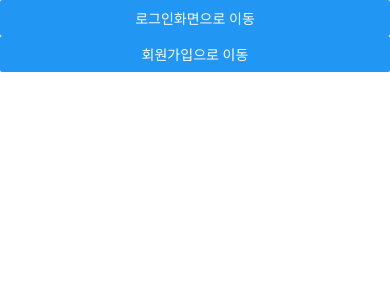
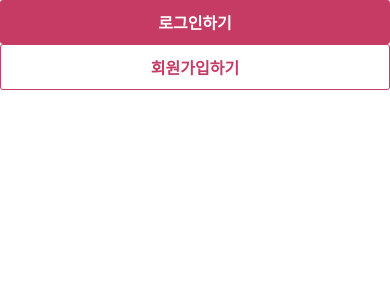
Before and after one commit to Icyeong/MatZip, a React Native app in the folder front/: screen / in a window 390 px wide. Shown: the top 300 px of the page. Built offline with nearby package versions, Linux system fonts and the light colour scheme.

Commit message:
feature: Button 공통 컴포넌트 구현

```diff
--- /dev/null
+++ b/front/src/components/CustomButton.tsx
@@ -0,0 +1,83 @@
+import React from 'react';
+import {
+  Pressable,
+  StyleSheet,
+  Text,
+  PressableProps,
+  Dimensions,
+} from 'react-native';
+import {colors} from '../constants';
+
+interface CustomButtonProps extends PressableProps {
+  label: string;
+  variant?: 'filled' | 'outlined';
+  size?: 'large' | 'medium';
+  inValid?: boolean;
+}
+
+const deviceHeight = Dimensions.get('screen').height;
+
+function CustomButton({
+  label,
+  variant = 'filled',
+  size = 'large',
+  inValid = false,
+  ...props
+}: CustomButtonProps) {
+  return (
+    <Pressable
+      disabled={inValid}
+      style={({pressed}) => [
+        styles.container,
+        styles[size],
+        pressed ? styles[`${variant}Pressed`] : styles[variant],
+        inValid && styles.inValid,
+      ]}
+      {...props}>
+      <Text style={[styles.text, styles[`${variant}Text`]]}>{label}</Text>
+    </Pressable>
+  );
+}
+
+const styles = StyleSheet.create({
+  container: {
+    borderRadius: 3,
+    justifyContent: 'center',
+  },
+  inValid: {opacity: 0.5},
+  filled: {
+    backgroundColor: colors.PINK_700,
+  },
+  outlined: {
+    borderColor: colors.PINK_700,
+    borderWidth: 1,
+  },
+  filledPressed: {
+    backgroundColor: colors.PINK_500,
+  },
+  outlinedPressed: {
+    borderColor: colors.PINK_700,
+    borderWidth: 1,
+    opacity: 0.5,
+  },
+  large: {
+    width: '100%',
+    paddingVertical: deviceHeight > 700 ? 15 : 10,
+    alignItems: 'center',
+    justifyContent: 'center',
+  },
+  medium: {
+    width: '50%',
+    paddingVertical: deviceHeight > 700 ? 12 : 8,
+    alignItems: 'center',
+    justifyContent: 'center',
+  },
+  text: {
+    fontSize: 16,
+    fontWeight: '700',
+  },
+  filledText: {color: colors.WHITE},
+  outlinedText: {color: colors.PINK_700},
+});
+
+export default CustomButton;
--- /dev/null
+++ b/front/src/constants/colors.ts
@@ -0,0 +1,7 @@
+const colors = {
+  WHITE: '#FFF',
+  PINK_500: '#BF5C79',
+  PINK_700: '#C63B64',
+};
+
+export {colors};
--- a/front/src/constants/index.ts
+++ b/front/src/constants/index.ts
@@ -1,7 +1,2 @@
-const authNavigations = {
-  AUTH_HOME: 'AuthHome',
-  LOGIN: 'Login',
-  SIGNUP: 'Signup',
-} as const;
-
-export {authNavigations};
+export * from './colors';
+export * from './navigations';
--- /dev/null
+++ b/front/src/constants/navigations.ts
@@ -0,0 +1,7 @@
+const authNavigations = {
+  AUTH_HOME: 'AuthHome',
+  LOGIN: 'Login',
+  SIGNUP: 'Signup',
+} as const;
+
+export {authNavigations};
--- a/front/src/screens/auth/AuthHomeScreen.tsx
+++ b/front/src/screens/auth/AuthHomeScreen.tsx
@@ -1,7 +1,8 @@
 import {StackScreenProps} from '@react-navigation/stack';
-import {Button, SafeAreaView, View} from 'react-native';
+import {SafeAreaView, View} from 'react-native';
 import {AuthStackParamList} from '../../navigations/stack/AuthStackNavigator';
 import {authNavigations} from '../../constants';
+import CustomButton from '../../components/CustomButton';
 
 type AuthHomeScreenProps = StackScreenProps<
   AuthStackParamList,
@@ -12,12 +13,13 @@
   return (
     <SafeAreaView>
       <View>
-        <Button
-          title="로그인화면으로 이동"
+        <CustomButton
+          label="로그인하기"
           onPress={() => navigation.navigate(authNavigations.LOGIN)}
         />
-        <Button
-          title="회원가입으로 이동"
+        <CustomButton
+          label="회원가입하기"
+          variant="outlined"
           onPress={() => navigation.navigate(authNavigations.SIGNUP)}
         />
       </View>
```
